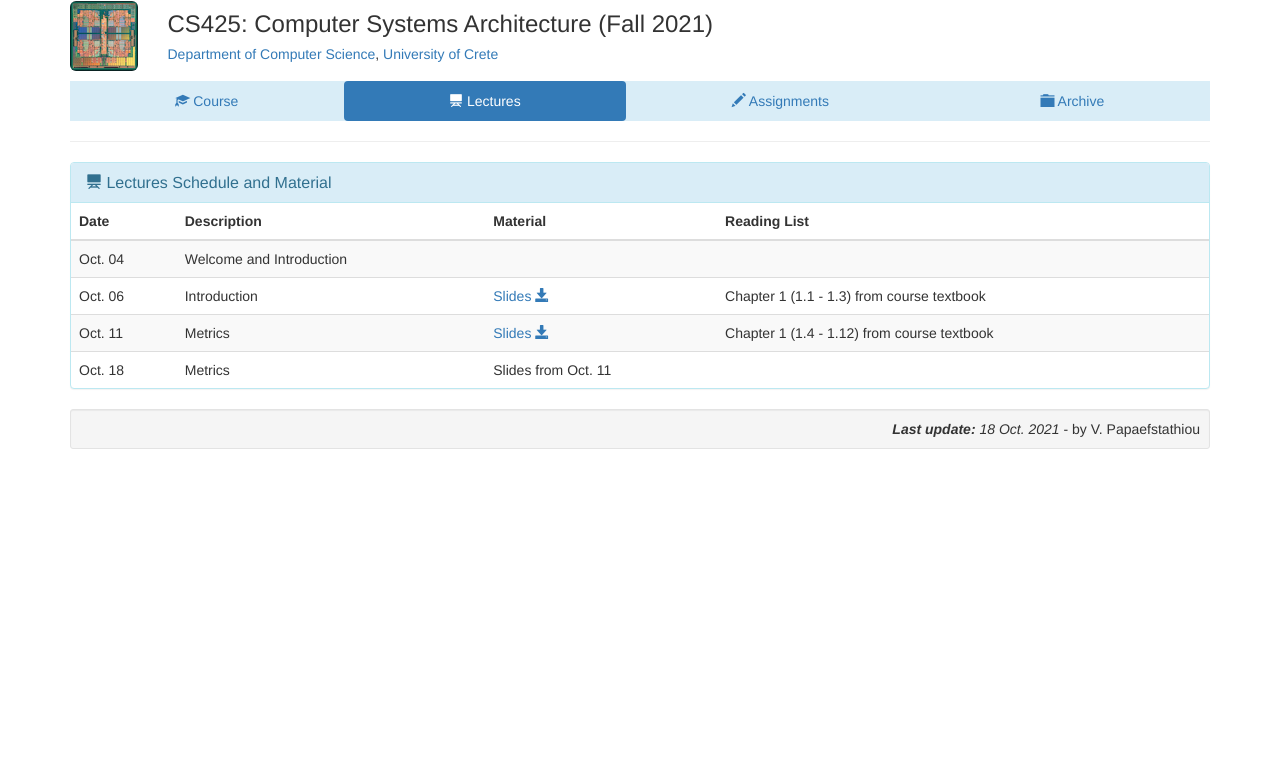
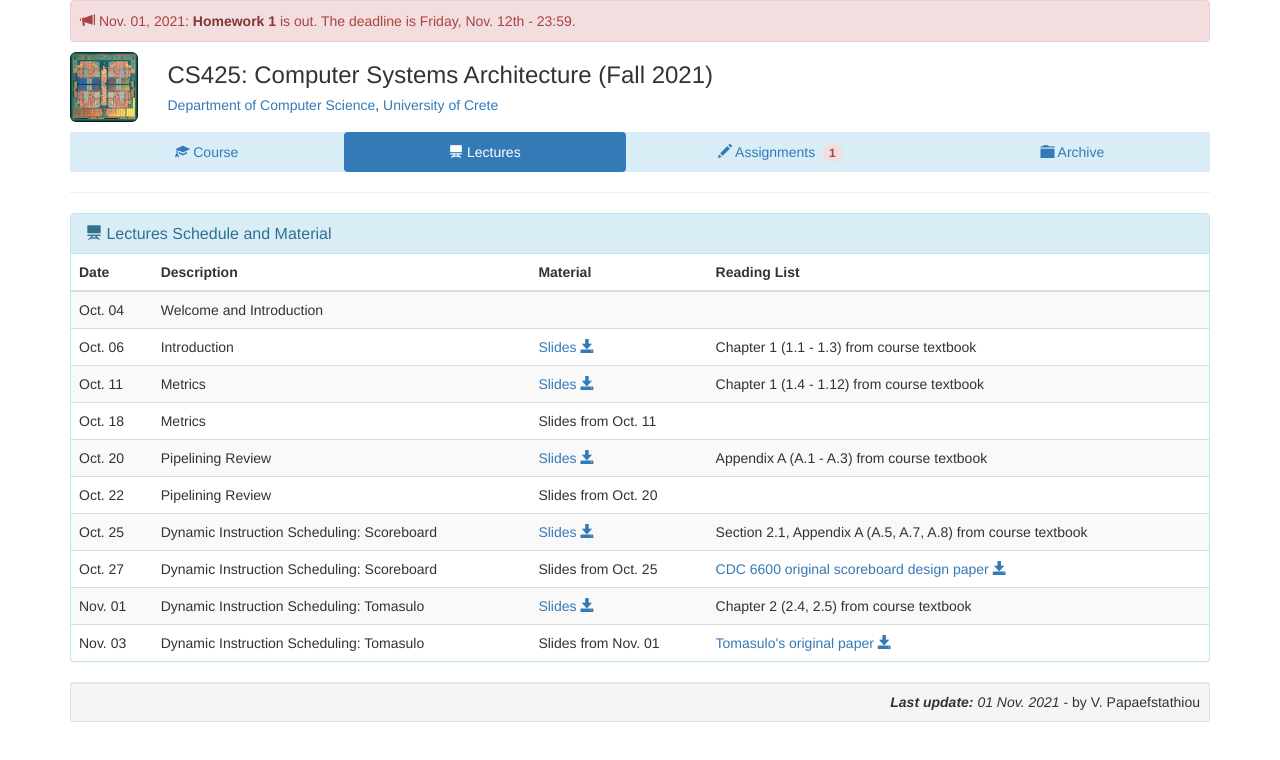
Before and after one commit to papaef/hy425_2021f, a plain HTML site: page index.html in a window 1280 px wide. Both pictures are taken after a click on the link "Lectures". Drawn offline with Linux system fonts and the light colour scheme.

Commit message:
update lectures and hw 1

```diff
--- a/index.html
+++ b/index.html
@@ -55,6 +55,11 @@
         No classes Mon. Oct 29 and Wed. Oct 31. <b><u>Class to be held on Fri. Nov 2. 16:15 - 18:00.</u></b>
       </div>
       -->
+
+      <div class="alert alert-danger myalert" role="alert">
+        <span class="glyphicon glyphicon-bullhorn" aria-hidden="true"></span>
+          Nov. 01, 2021: <a href="homeworks/HY425_Homework1.pdf" class="alert-link">Homework 1</a> is out. The deadline is Friday, Nov. 12th - 23:59.
+      </div>
 
      <!--
       <div class="alert alert-danger myalert" role="alert">
@@ -150,7 +155,7 @@
       <a data-toggle="pill" href="#lectures"><span class="glyphicon glyphicon-blackboard" aria-hidden="true"></span> Lectures <span class="badge"></span></a>
     </li>
     <li>
-      <a data-toggle="pill" href="#assignments"><span class="glyphicon glyphicon-pencil" aria-hidden="true"></span> Assignments <span class="badge alert-danger"></span></a>
+      <a data-toggle="pill" href="#assignments"><span class="glyphicon glyphicon-pencil" aria-hidden="true"></span> Assignments <span class="badge alert-danger">1</span></a>
     </li>
     <li>
       <a data-toggle="pill" href="#archive"><span class="glyphicon glyphicon-folder-close" aria-hidden="true"></span> Archive</a>
@@ -398,49 +403,49 @@
               <td></td>
             </tr>
 
-<!--
             <tr>
-              <td>Oct. 16</td>
+              <td>Oct. 20</td>
               <td>Pipelining Review</td>
               <td><a href="lectures/HY425_L3_Pipelining.pdf">Slides <span class="glyphicon glyphicon-save" aria-hidden="true"></span></a></td>
               <td>Appendix A (A.1 - A.3) from course textbook</td>
             </tr>
 
             <tr>
-              <td>Oct. 19</td>
+              <td>Oct. 22</td>
               <td>Pipelining Review</td>
-              <td>Slides from Oct. 16</td>
+              <td>Slides from Oct. 20</td>
               <td></td>
             </tr>
 
             <tr>
-              <td>Oct. 23</td>
+              <td>Oct. 25</td>
               <td>Dynamic Instruction Scheduling: Scoreboard</td>
               <td><a href="lectures/HY425_L4_Scoreboard.pdf">Slides <span class="glyphicon glyphicon-save" aria-hidden="true"></span></a></td>
               <td>Section 2.1, Appendix A (A.5, A.7, A.8) from course textbook</td>
             </tr>
 
             <tr>
-              <td>Oct. 26</td>
+              <td>Oct. 27</td>
               <td>Dynamic Instruction Scheduling: Scoreboard</td>
-              <td>Slides from Oct. 23</td>
+              <td>Slides from Oct. 25</td>
               <td><a href="lectures/reading/cdc6600.pdf">CDC 6600 original scoreboard design paper <span class="glyphicon glyphicon-save" aria-hidden="true"></span></a></td>
             </tr>
 
             <tr>
-              <td>Oct. 30</td>
+              <td>Nov. 01</td>
               <td>Dynamic Instruction Scheduling: Tomasulo</td>
               <td><a href="lectures/HY425_L5_Tomasulo.pdf">Slides <span class="glyphicon glyphicon-save" aria-hidden="true"></span></a></td>
               <td>Chapter 2 (2.4, 2.5) from course textbook</td>
             </tr>
 
             <tr>
-              <td>Nov. 2</td>
+              <td>Nov. 03</td>
               <td>Dynamic Instruction Scheduling: Tomasulo</td>
-              <td>Slides from Oct. 30</a></td>
+              <td>Slides from Nov. 01</a></td>
               <td><a href="lectures/reading/tomasulo.pdf">Tomasulo's original paper <span class="glyphicon glyphicon-save" aria-hidden="true"></span></a></td>
             </tr>
 
+<!--
             <tr>
               <td>Nov. 6</td>
               <td>Static Instruction Scheduling</td>
@@ -656,21 +661,23 @@
           </thead>
           <tbody>
 
+<!--
             <tr>
               <td>TBA</td>
               <td>Homework 1</td>
               <td><a href="#">HW <span class="glyphicon glyphicon-save" aria-hidden="true"></span></a></td>
               <td class="text-danger"><b>TBA</b></td>
             </tr>
+-->
+
+            <tr>
+              <td>Nov. 01</td>
+              <td>Homework 1</td>
+              <td><a href="homeworks/HY425_Homework1.pdf">HW <span class="glyphicon glyphicon-save" aria-hidden="true"></span></a></td>
+              <td class="text-danger"><b>Nov. 12, 23:59</b></td>
+            </tr>
 
 <!--
-            <tr>
-              <td>Oct. 26</td>
-              <td>Homework 1</td>
-              <td><a href="homeworks/HY425_Homework1.pdf">HW <span class="glyphicon glyphicon-save" aria-hidden="true"></span></a></td>
-              <td class="text-danger"><b>Nov. 04, 23:59</b></td>
-            </tr>
-
             <tr>
               <td>Nov. 09</td>
               <td>Homework 2</td>
@@ -770,7 +777,7 @@
 
   <!-- FOOTER -->
   <div class="well well-sm" align="right">
-    <i><b>Last update:</b> 18 Oct. 2021</i> - by V. Papaefstathiou
+    <i><b>Last update:</b> 01 Nov. 2021</i> - by V. Papaefstathiou
   </div>
   <!-- ______________________________________________________________________________________________ -->
 
```
Also changed, not shown: 4 other files.
